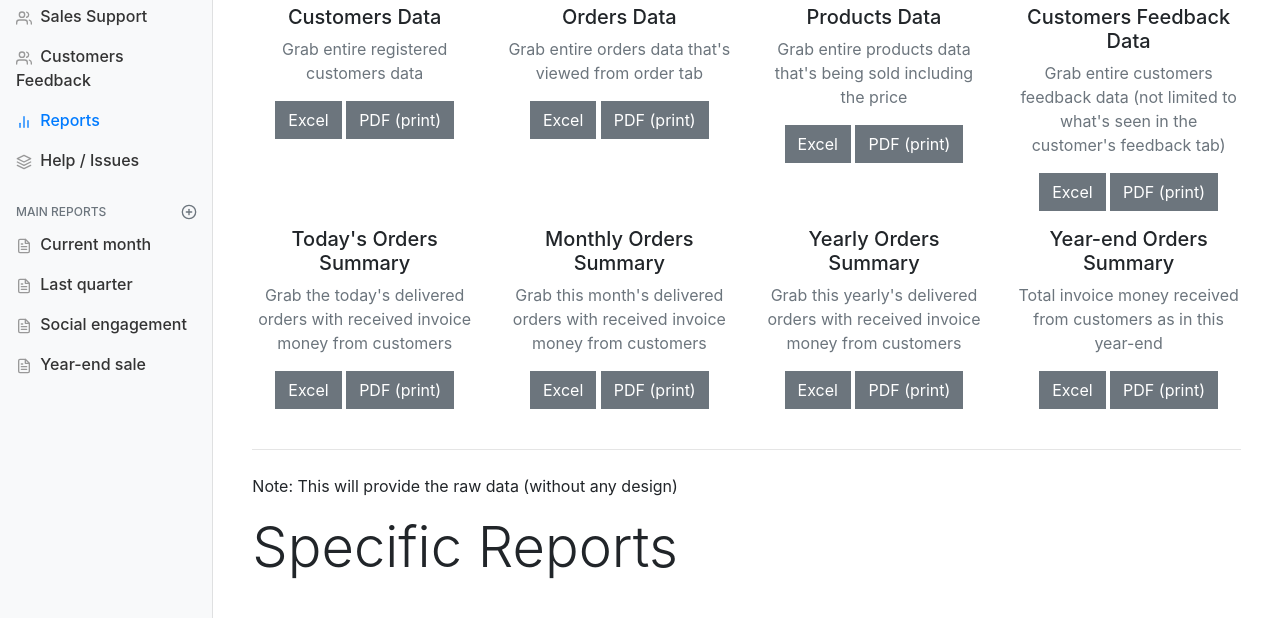
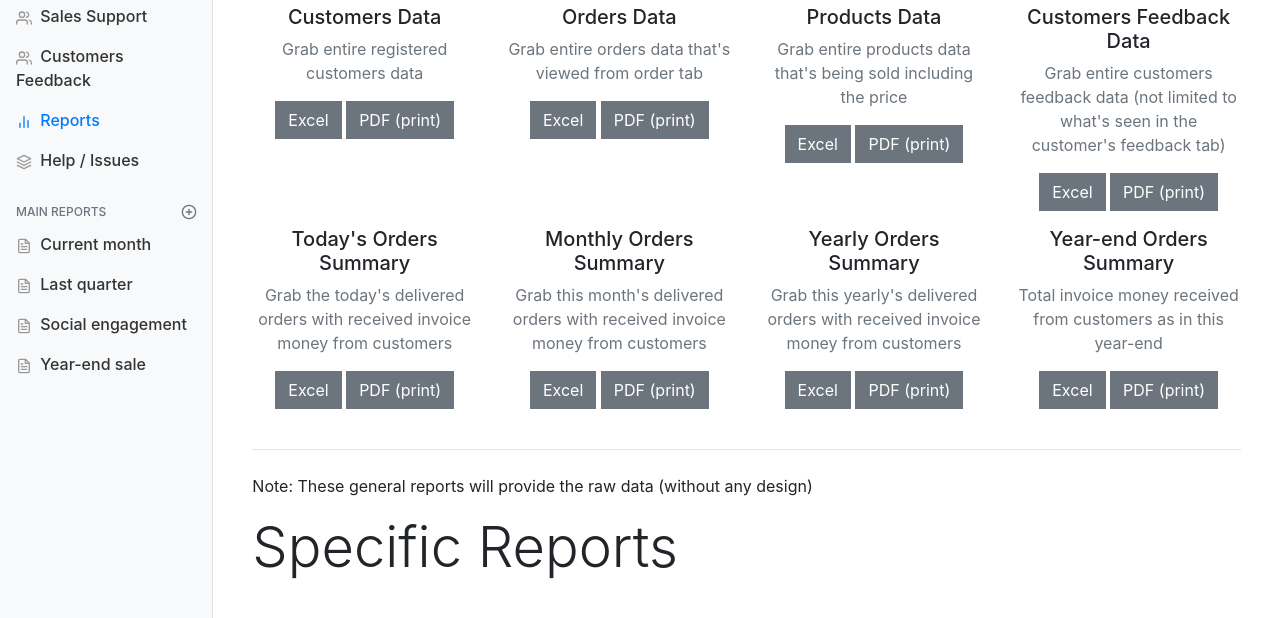
Before and after one commit to ashumeow/Sales-Dashboard-Bootstrap4, a plain HTML site: page dashboard2_reports.html in a window 1280 px wide. Shown: the part 146-764 px from the top of the page. Drawn offline with nearby package versions, Linux system fonts and the light colour scheme; some icons are missing.

Commit message:
Update dashboard2_reports.html

```diff
--- a/dashboard2_reports.html
+++ b/dashboard2_reports.html
@@ -210,7 +210,7 @@
                     </div> <!-- col // -->
                     </div> <!-- row.// -->
                     <hr class="my-4">
-                    <p>Note: This will provide the raw data (without any design)</p>
+                    <p>Note: These general reports will provide the raw data (without any design)</p>
                   </div>
 
                   <div class="container">
```
